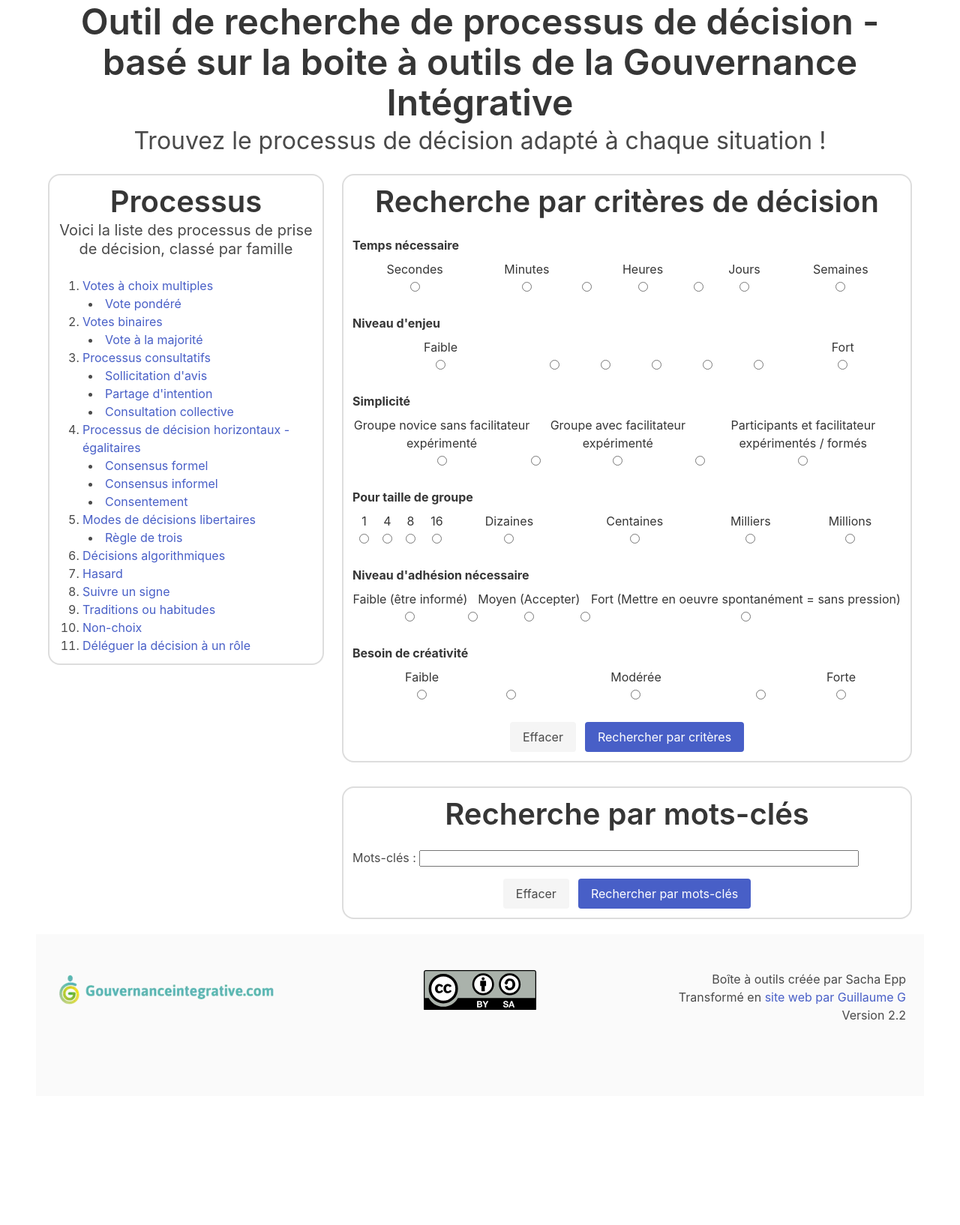
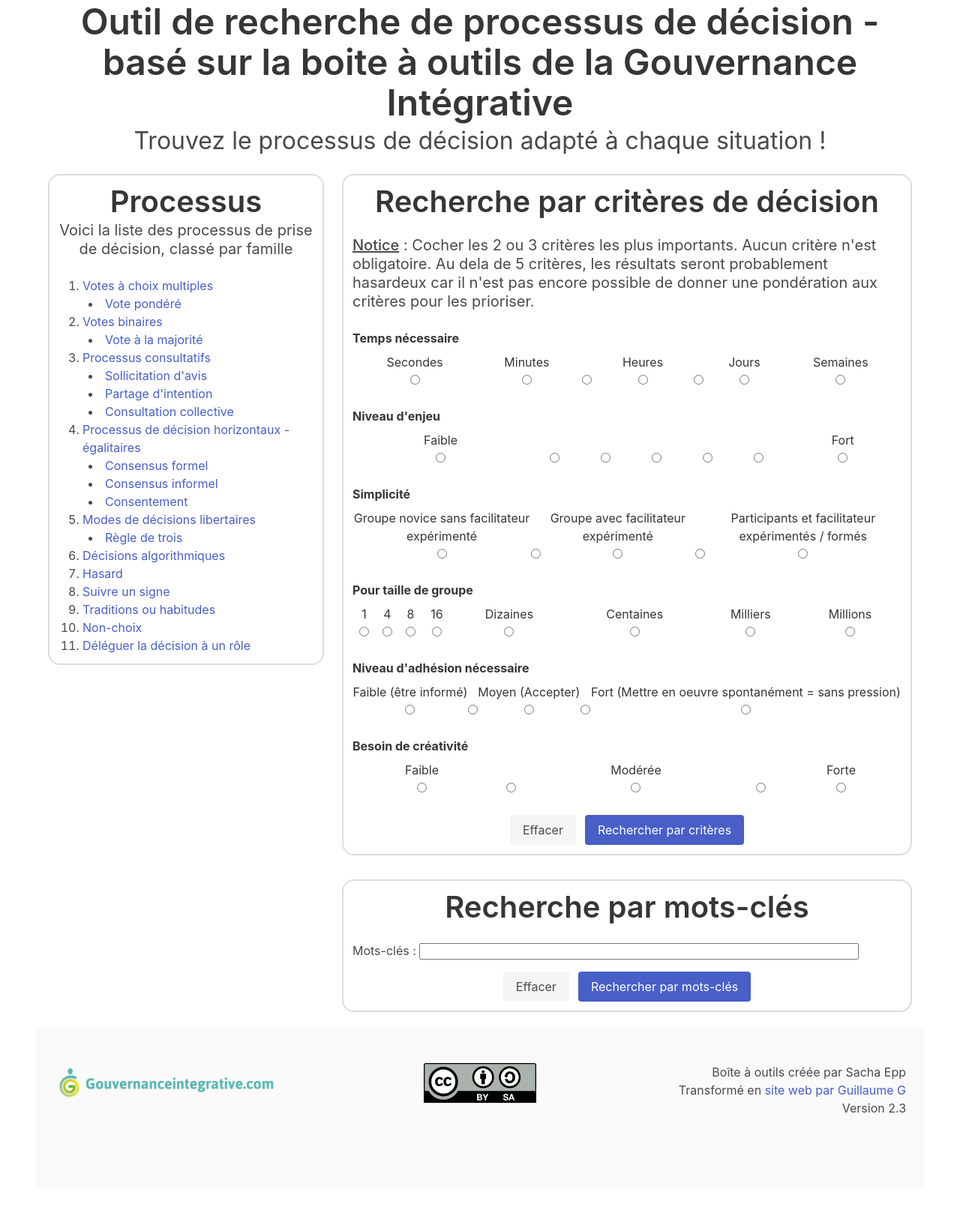
Before and after one commit to yaap7/outils-GI, a Flask app: page / in a window 1280 px wide. Shown: the part 154-1788 px from the top of the page at 75% size. Before the commit the page ends 1514 px from the top, so only its background shows below. Run offline with Flask 3, Linux system fonts and the light colour scheme; data comes from the database, SQL or seed files in the repository.

Commit message:
ajout d'une petite notice, et passage en version 2.3

```diff
--- a/app.py
+++ b/app.py
@@ -8,7 +8,7 @@ from re import compile
 PROJECT_ROOT = path.dirname(path.realpath(__file__))
 DATABASE_PATH = path.join(PROJECT_ROOT, "database.db")
 
-__VERSION__ = "2.2"
+__VERSION__ = "2.3"
 base_info = {
     "version": __VERSION__,
 }
--- a/templates/form_recherche.j2
+++ b/templates/form_recherche.j2
@@ -2,8 +2,11 @@
     <h2 class="title is-2 text-center" id="titre">
         Recherche par critères de décision
     </h2>
+
     <form action="recherche_criteres" method="get">
-
+        <p class="subtitle is-5">
+            <span class="is-underlined has-text-weight-medium">Notice</span> : Cocher les 2 ou 3 critères les plus importants. Aucun critère n'est obligatoire. Au dela de 5 critères, les résultats seront probablement hasardeux car il n'est pas encore possible de donner une pondération aux critères pour les prioriser.
+        </p>
         {% for critere in conf["criteres"] %}
             <label class="label">{{ critere['nom'] }}</label>
             <div class="table-container">
```
Also changed, not shown: readme.md.
